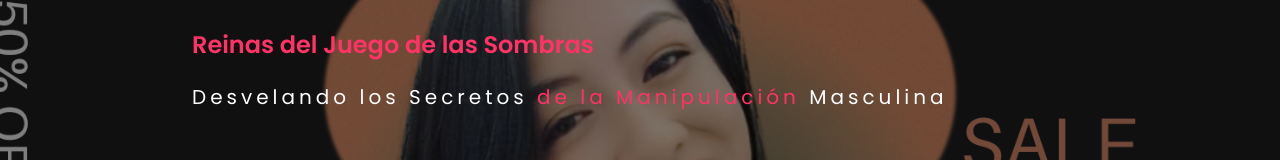
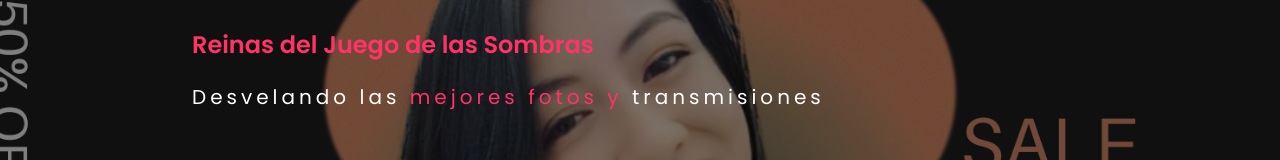
Before and after one commit to kevinvegafer/Yhazmin, a plain HTML site: page index.html in a window 1280 px wide. Shown: the part 75-235 px from the top of the page. Drawn offline with nearby package versions, Linux system fonts and the light colour scheme; a script that the page names is missing.

Commit message:
Update index.html

```diff
--- a/index.html
+++ b/index.html
@@ -39,7 +39,7 @@
         <div class="contenido">
             <h2 class="titulo-seccion headline load-hidden"></h2>
             <h2 class="color">Reinas del Juego de las Sombras</h2>
-            <p class="descripcion">Desvelando los Secretos <span class="color">de la Manipulación</span> Masculina</p>
+            <p class="descripcion">Desvelando las <span class="color">mejores fotos y</span> transmisiones</p>
 
             <div class="redes">
                 <a href="https://www.instagram.com/yhazmin_05/"><i class="fa-brands fa-instagram"></i></a>
```
